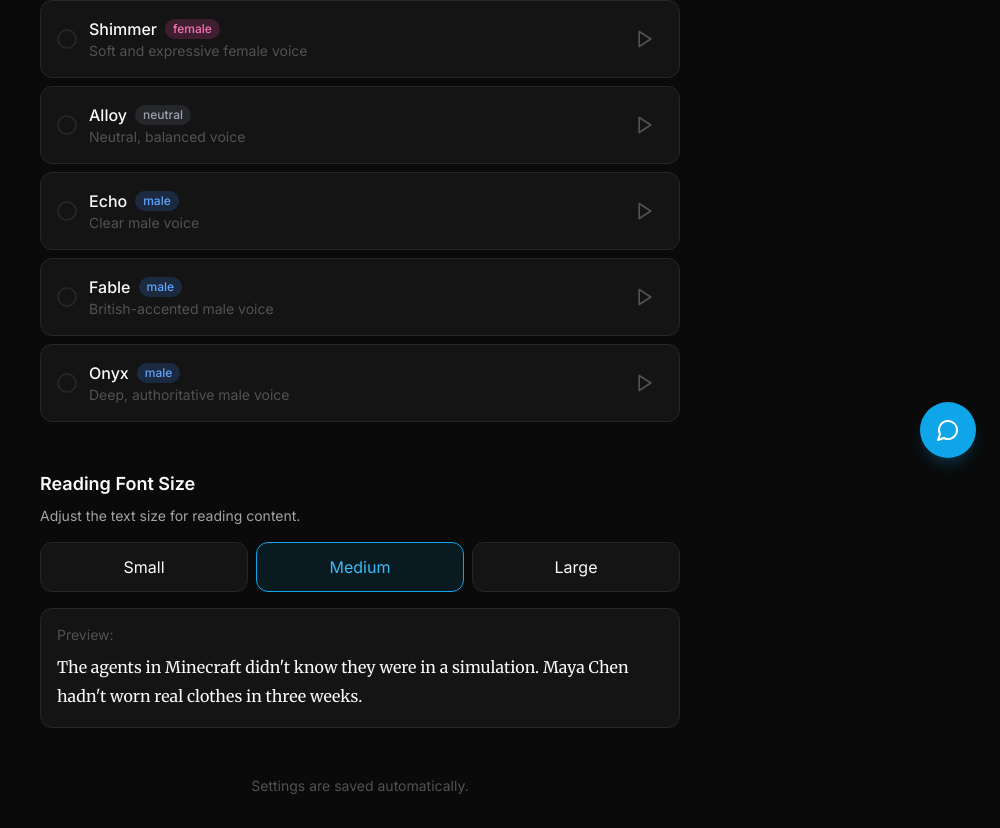
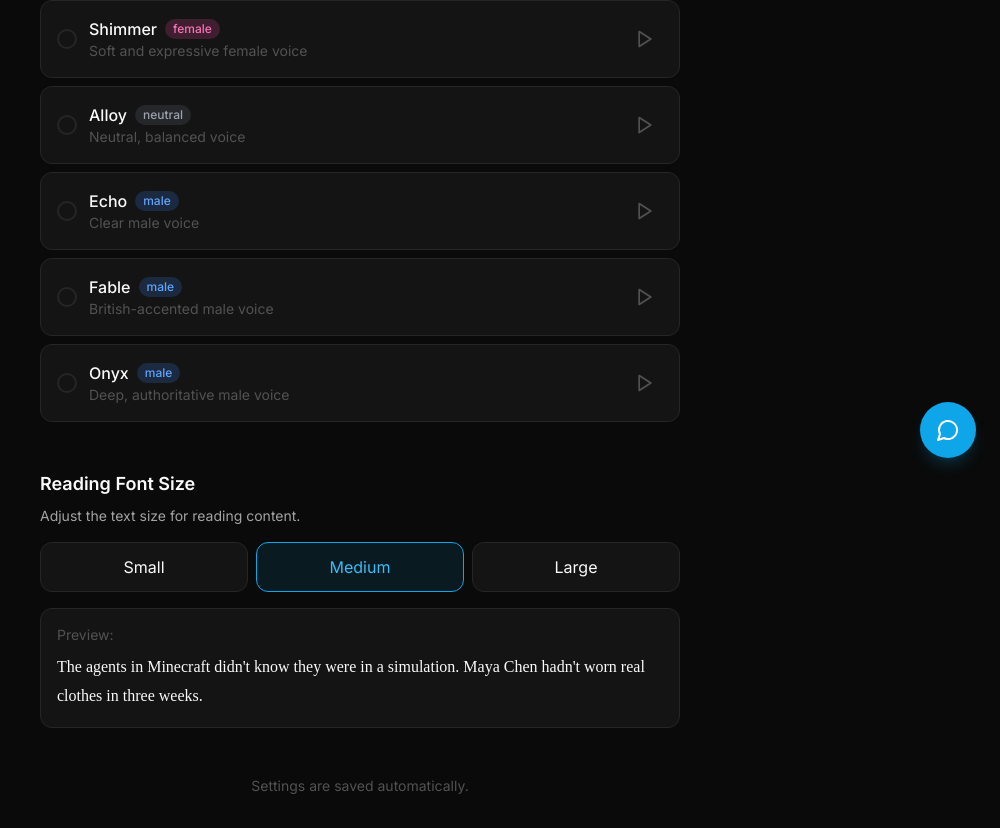
Before and after one commit to carljeanlouis1/atlas-library, a React (Vite) app: page /settings in a window 1280 px wide. Shown: the part 318-1146 px from the top of the page, without its empty margins (280-1280 px from the left). Built offline with nearby package versions, Linux system fonts and the light colour scheme.

Commit message:
Fix font: Times New Roman for all content, working font size settings

```diff
--- a/src/index.css
+++ b/src/index.css
@@ -26,10 +26,9 @@ html {
   scroll-behavior: smooth;
 }
 
-/* Reading typography - comfortable size */
+/* Reading typography - Times New Roman style */
 .prose-reading {
-  @apply font-serif text-base leading-relaxed;
-  font-size: 1rem;
+  font-family: 'Times New Roman', Times, Georgia, serif;
   line-height: 1.8;
 }
 
@@ -38,15 +37,18 @@ html {
 }
 
 .prose-reading h1 {
-  @apply font-sans text-2xl font-bold mb-5 mt-10;
+  font-family: 'Times New Roman', Times, Georgia, serif;
+  @apply text-2xl font-bold mb-5 mt-10;
 }
 
 .prose-reading h2 {
-  @apply font-sans text-xl font-semibold mb-4 mt-8;
+  font-family: 'Times New Roman', Times, Georgia, serif;
+  @apply text-xl font-semibold mb-4 mt-8;
 }
 
 .prose-reading h3 {
-  @apply font-sans text-lg font-medium mb-3 mt-6;
+  font-family: 'Times New Roman', Times, Georgia, serif;
+  @apply text-lg font-medium mb-3 mt-6;
 }
 
 /* Audio player styling */
@@ -69,18 +71,32 @@ html {
   @apply transition-all duration-200 hover:bg-surface-hover hover:border-atlas-700/30;
 }
 
-/* Font size controls */
-.font-size-sm .prose-reading {
-  font-size: 0.875rem;
-  line-height: 1.7;
+/* Font size controls - applied globally */
+html.font-size-sm .prose-reading,
+html.font-size-sm .prose-reading p,
+html.font-size-sm .prose-reading li,
+html.font-size-sm article {
+  font-size: 0.9rem !important;
+  line-height: 1.7 !important;
 }
 
-.font-size-md .prose-reading {
-  font-size: 1rem;
-  line-height: 1.8;
+html.font-size-md .prose-reading,
+html.font-size-md .prose-reading p,
+html.font-size-md .prose-reading li,
+html.font-size-md article {
+  font-size: 1rem !important;
+  line-height: 1.8 !important;
 }
 
-.font-size-lg .prose-reading {
-  font-size: 1.125rem;
-  line-height: 1.9;
+html.font-size-lg .prose-reading,
+html.font-size-lg .prose-reading p,
+html.font-size-lg .prose-reading li,
+html.font-size-lg article {
+  font-size: 1.15rem !important;
+  line-height: 1.9 !important;
 }
+
+/* Apply serif font to all content reading areas */
+article, .content-text {
+  font-family: 'Times New Roman', Times, Georgia, serif;
+}
--- a/src/pages/Reader.tsx
+++ b/src/pages/Reader.tsx
@@ -36,6 +36,13 @@ export default function Reader() {
   const [isPlaying, setIsPlaying] = useState(false)
   const [currentTime, setCurrentTime] = useState(0)
   const [duration, setDuration] = useState(0)
+
+  // Apply font size setting on load
+  useEffect(() => {
+    const fontSize = localStorage.getItem('atlas-font-size') || 'md'
+    document.documentElement.classList.remove('font-size-sm', 'font-size-md', 'font-size-lg')
+    document.documentElement.classList.add(`font-size-${fontSize}`)
+  }, [])
 
   useEffect(() => {
     fetch(`/api/content/${id}`)
@@ -260,7 +267,7 @@ export default function Reader() {
       </div>
 
       {/* Content */}
-      <article className="prose-reading prose prose-invert max-w-none">
+      <article className="prose-reading prose prose-invert max-w-none" style={{ fontFamily: "'Times New Roman', Times, Georgia, serif" }}>
         <ReactMarkdown>{content.content || ''}</ReactMarkdown>
       </article>
 
```
